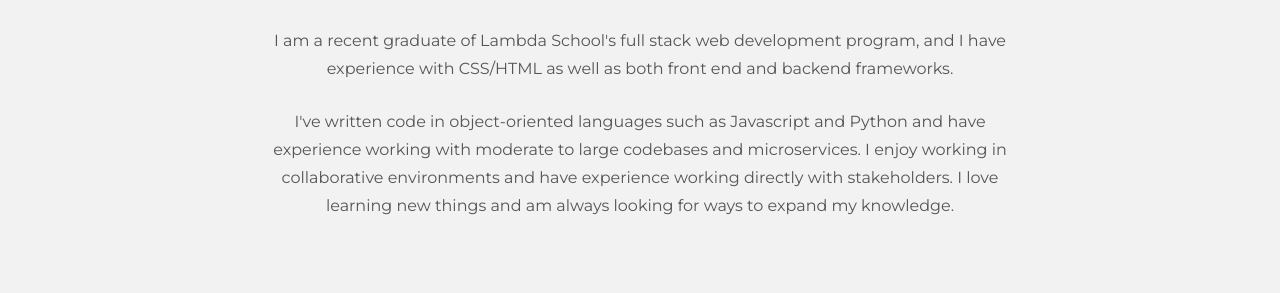
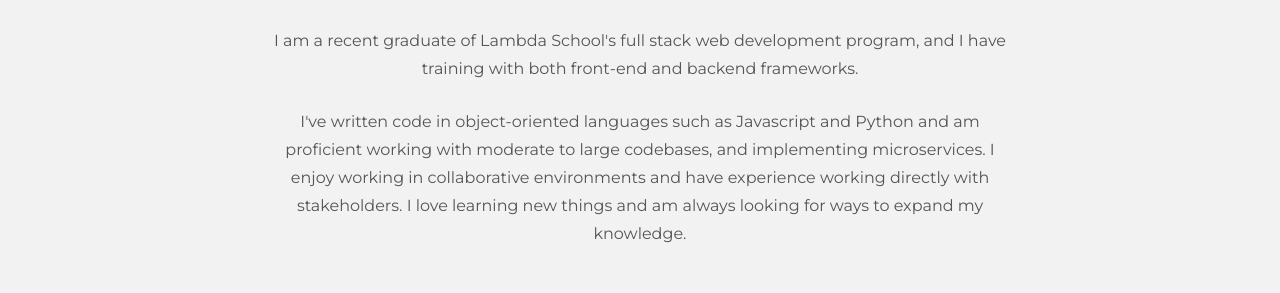
Before and after one commit to mynameisjasmine/updated-portfolio, a plain HTML site: page main/about.html in a window 1280 px wide. Shown: the part 507-800 px from the top of the page. Drawn offline with Linux system fonts and the light colour scheme; a script that the page names is missing.

Commit message:
updated about me section

```diff
--- a/main/about.html
+++ b/main/about.html
@@ -62,8 +62,8 @@
         <div class="col-lg-8 col-lg-offset-2 centered">
           <img src="img/av2.png" alt="jasmine">
           <h1>Learn more about me...</h1>
-          <p>I am a recent graduate of Lambda School's full stack web development program, and I have experience with CSS/HTML as well as both front end and backend frameworks.</p>
-          <p>I've written code in object-oriented languages such as Javascript and Python and have experience working with moderate to large codebases and microservices. I enjoy working in collaborative environments and have experience working directly with stakeholders. I love learning new things and am always looking for ways to expand my knowledge.</p>
+          <p>I am a recent graduate of Lambda School's full stack web development program, and I have training with both front-end and backend frameworks.</p>
+          <p>I've written code in object-oriented languages such as Javascript and Python and am proficient working with moderate to large codebases, and implementing microservices. I enjoy working in collaborative environments and have experience working directly with stakeholders. I love learning new things and am always looking for ways to expand my knowledge.</p>
 
         </div>
         <!-- /col-lg-8 -->
```
